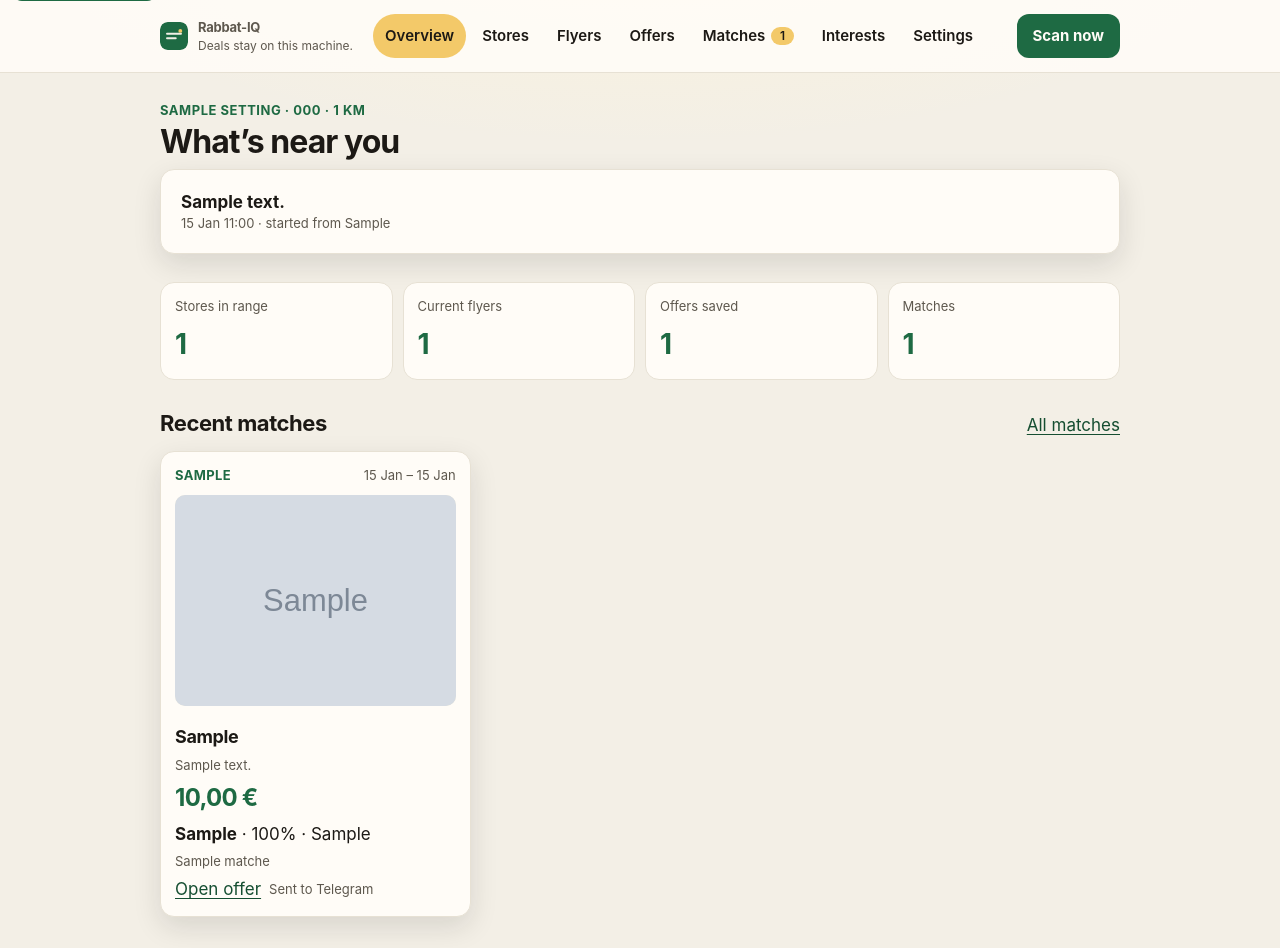
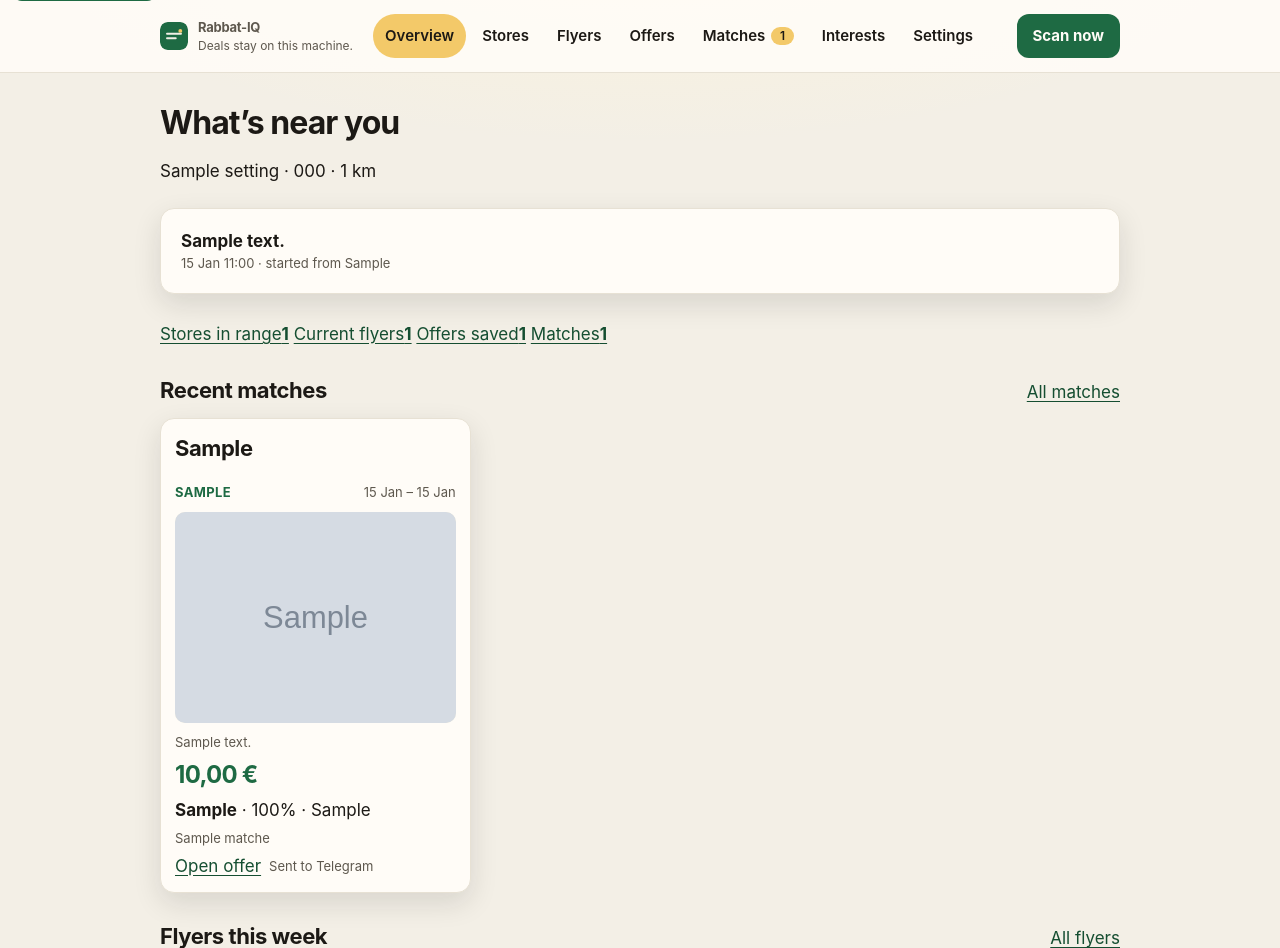
Before and after one commit to ChrisKariofyllis/Rabbat-IQ, a FastAPI app: page / in a window 1280 px wide. Shown: the top 948 px of the page. Run offline with FastAPI, Linux system fonts and the light colour scheme; tables that the repository leaves empty hold one stand-in row (values such as "Sample post"); grey boxes marked "Sample" are stand-in pictures.

Commit message:
Refine the flyer desk inside the paper palette.

```diff
--- a/app/web/templates/base.html
+++ b/app/web/templates/base.html
@@ -42,8 +42,8 @@
   </header>
   <div class="frame workspace">
     <header class="top">
-      <p class="kicker">{{ place_label or "No postal code yet" }}</p>
       <h1>{% block heading %}Overview{% endblock %}</h1>
+      <p class="place">{{ place_label or "No postal code yet" }}</p>
     </header>
     <main id="content">
       {% if notice %}
--- a/app/web/templates/deal.html
+++ b/app/web/templates/deal.html
@@ -1,14 +1,14 @@
 <article class="deal">
+  <h2>{{ deal.product }}</h2>
   <div class="deal-top">
     <p class="chain">{{ deal.chain or deal.store_name or "Store" }}</p>
     {% if deal.when %}<p class="when">{{ deal.when }}</p>{% endif %}
   </div>
   {% if deal.image_url %}
   <div class="deal-photo">
-    <img src="{{ deal.image_url }}" alt="">
+    <img src="{{ deal.image_url }}" alt="" loading="lazy" decoding="async">
   </div>
   {% endif %}
-  <h3>{{ deal.product }}</h3>
   {% if deal.brand %}<p class="brand">{{ deal.brand }}</p>{% endif %}
   {% if deal.description %}<p class="desc">{{ deal.description }}</p>{% endif %}
   <div class="price-row">
--- a/app/web/templates/flyer.html
+++ b/app/web/templates/flyer.html
@@ -11,7 +11,7 @@
 <div class="page-grid">
   {% for page in flyer.pages %}
   <figure>
-    <img src="{{ page }}" alt="{{ flyer.chain }} flyer page {{ loop.index }}">
+    <img src="{{ page }}" alt="{{ flyer.chain }} flyer page {{ loop.index }}" loading="lazy" decoding="async">
     <figcaption>Page {{ loop.index }}</figcaption>
   </figure>
   {% endfor %}
--- a/app/web/templates/flyers.html
+++ b/app/web/templates/flyers.html
@@ -8,7 +8,7 @@
   {% for flyer in flyers %}
   <a class="flyer" href="/flyers/{{ flyer.id }}">
     {% if flyer.cover_url %}
-    <img src="{{ flyer.cover_url }}" alt="{{ flyer.chain }} flyer cover">
+    <img src="{{ flyer.cover_url }}" alt="{{ flyer.chain }} flyer cover" loading="lazy" decoding="async">
     {% else %}
     <div class="flyer-fallback">{{ flyer.chain }}</div>
     {% endif %}
--- a/app/web/templates/interests.html
+++ b/app/web/templates/interests.html
@@ -3,6 +3,7 @@
 {% block heading %}Interests{% endblock %}
 {% block content %}
 <p class="lede">These are the products and categories the scan looks for. Wording can be German or English. Semantic mode, with your own model, also catches equivalents such as “Greek yogurt” and “Griechischer Joghurt”.</p>
+<div class="cluster">
 <form method="post" action="/interests" class="interest-add">
   <label for="interest-text">Add an interest</label>
   <div class="search-row">
@@ -15,6 +16,7 @@
   <button type="button" class="chip" data-fill="Greek yogurt">Greek yogurt</button>
   <button type="button" class="chip" data-fill="beer">beer</button>
   <button type="button" class="chip" data-fill="Werkzeugkasten">Werkzeugkasten</button>
+</div>
 </div>
 {% if interests %}
 <ul class="interest-list">
--- a/app/web/templates/overview.html
+++ b/app/web/templates/overview.html
@@ -17,7 +17,7 @@
   </div>
 </section>
 
-<section class="stats" aria-label="Counts">
+<section class="ledger" aria-label="Counts">
   <a href="/stores"><span>Stores in range</span><strong>{{ stats.stores }}</strong></a>
   <a href="/flyers"><span>Current flyers</span><strong>{{ stats.flyers }}</strong></a>
   <a href="/offers"><span>Offers saved</span><strong>{{ stats.offers }}</strong></a>
@@ -68,7 +68,7 @@
     {% for flyer in flyers %}
     <a class="flyer" href="/flyers/{{ flyer.id }}">
       {% if flyer.cover_url %}
-      <img src="{{ flyer.cover_url }}" alt="{{ flyer.chain }} flyer cover">
+      <img src="{{ flyer.cover_url }}" alt="{{ flyer.chain }} flyer cover" loading="lazy" decoding="async">
       {% else %}
       <div class="flyer-fallback">{{ flyer.chain }}</div>
       {% endif %}
```
